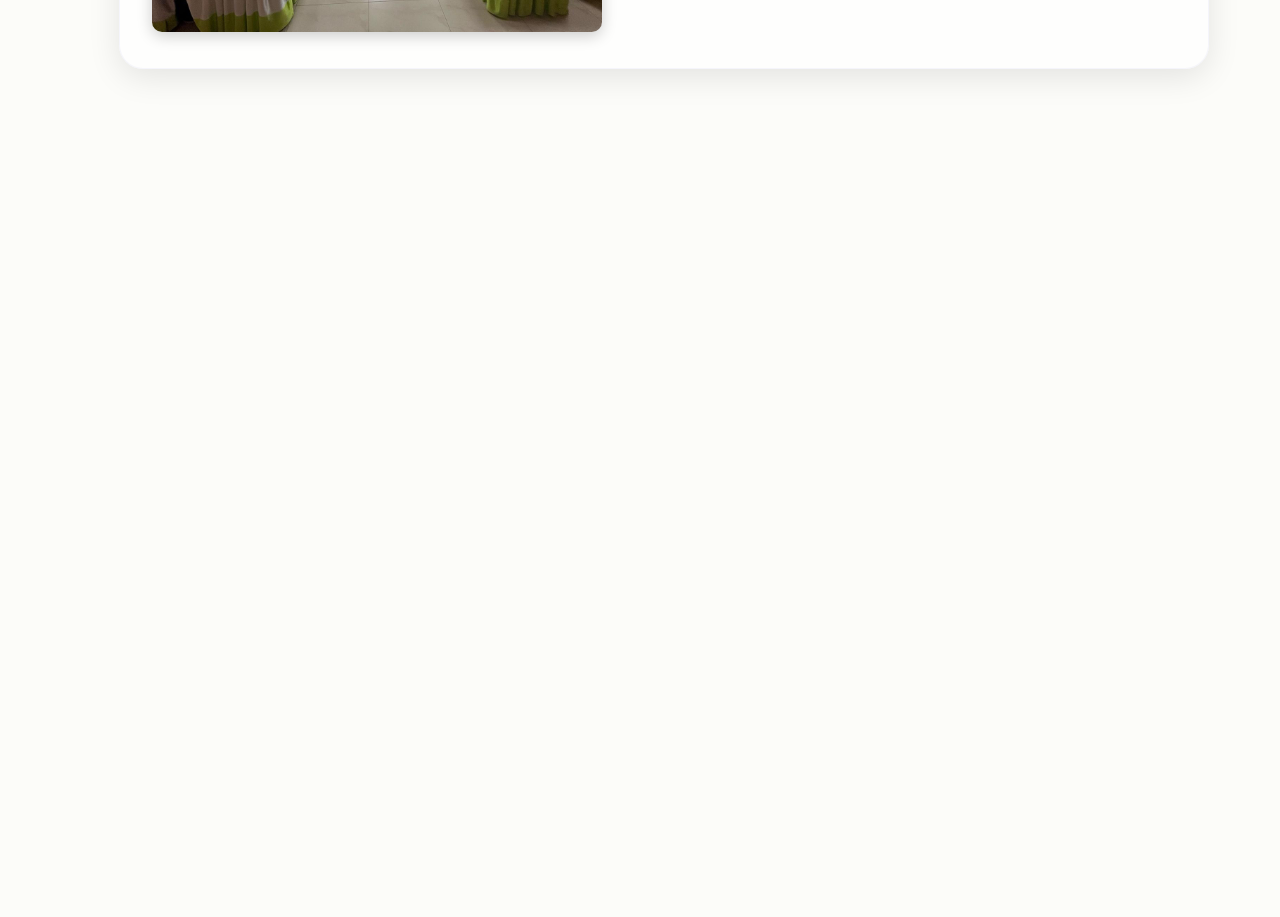
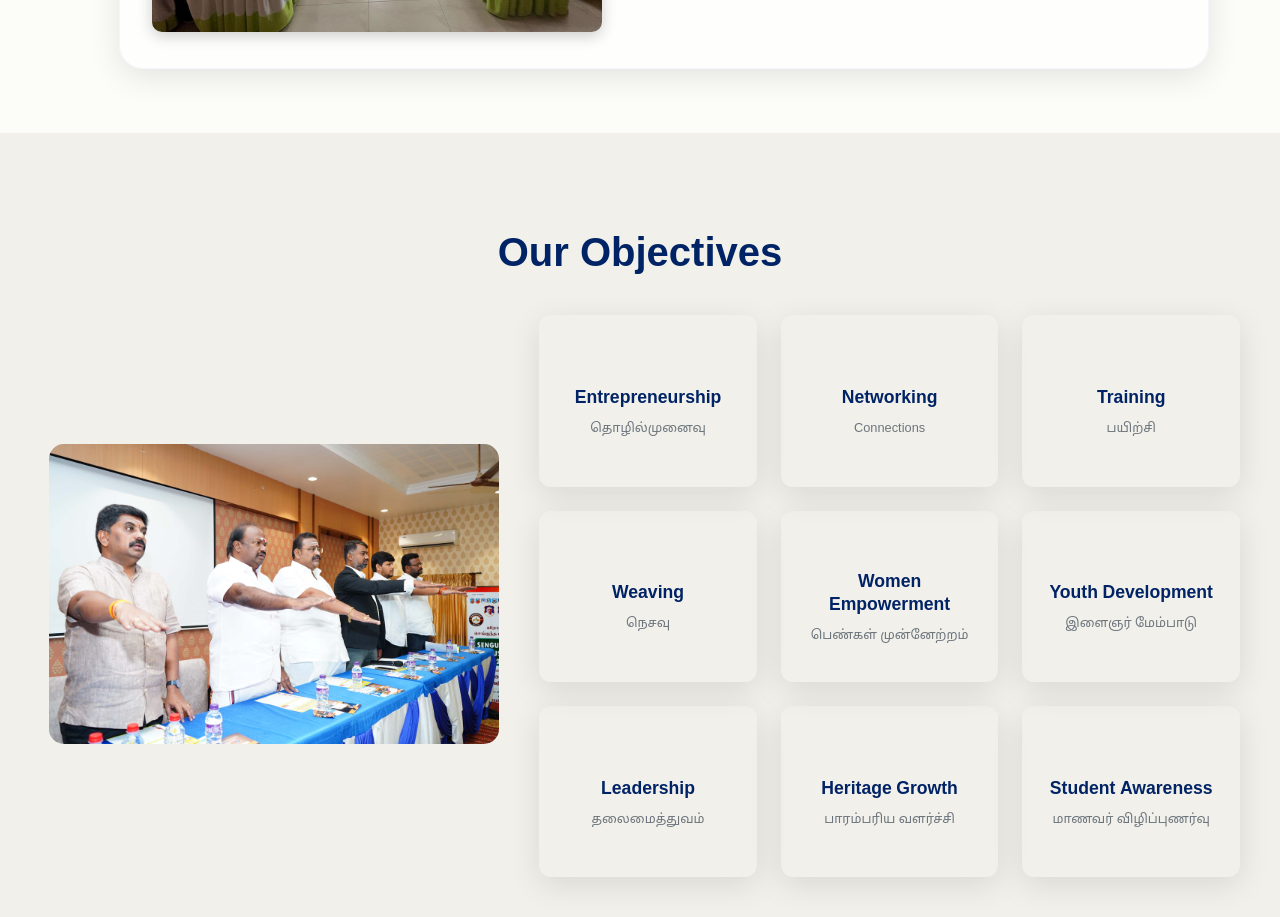
Before and after one commit to prem-ramamoorthy/businessConnect, a React (Vite) app: page / in a window 1280 px wide. Shown: the part 1880-2797 px from the top of the page. Before the commit the page ends 2013 px from the top, so only its background shows below. Built offline with nearby package versions, Linux system fonts and the light colour scheme.

Commit message:
Objective section completed

```diff
--- a/src/MainPage/MainPage.jsx
+++ b/src/MainPage/MainPage.jsx
@@ -1,6 +1,7 @@
 import Header from "./Header/Header.jsx"
 import Hero from "./Hero/Hero.jsx"
 import About from "./About/About.jsx"
+import Objective from "./Objectives/Objective.jsx"
 
 function MainPage() {
   return (
@@ -8,6 +9,7 @@ function MainPage() {
       <Header />
       <Hero />
       <About />
+      <Objective />
     </>
   )
 }
--- /dev/null
+++ b/src/MainPage/Objectives/Objective.jsx
@@ -0,0 +1,104 @@
+import './ObjectiveStyle.css'
+
+function Objective() {
+  return (
+    <section className="objectives-section">
+        <h2 className="section-title">Our Objectives</h2>
+
+        <div className="objectives-container">
+            <div className="objectives-image">
+                <img src="/src/assets/img2.jpg" alt="Community Objectives Illustration" />
+            </div>
+
+            <div className="objectives-grid">
+                <div className="objective-card">
+                    <div className="objective-keyword">
+                        <h4>Entrepreneurship</h4>
+                        <span>தொழில்முனைவு</span>
+                    </div>
+                    <div className="objective-details">
+                        <p>செங்குந்த சமுதாய மக்களை தொழில் முனைவோர்களாக ஊக்குவித்து தொழில் தொடங்க வழிகாட்டுதல்.</p>
+                    </div>
+                </div>
+                <div className="objective-card">
+                    <div className="objective-keyword">
+                        <h4>Networking</h4>
+                        <span>Connections</span>
+                    </div>
+                    <div className="objective-details">
+                        <p>ஒன்றிணைத்து Networking வணிக தொடர்புகளை விரிவாக்குதல்.
+                        </p>
+                    </div>
+                </div>
+                <div className="objective-card">
+                    <div className="objective-keyword">
+                        <h4>Training</h4>
+                        <span>பயிற்சி</span>
+                    </div>
+                    <div className="objective-details">
+                        <p>தொழில் முனைவோர்களுக்கு பயிற்சி, Start-up, Leadership
+                            போன்றவற்றை வழிகாட்டுதல்.</p>
+                    </div>
+                </div>
+                <div className="objective-card">
+                    <div className="objective-keyword">
+                        <h4>Weaving</h4>
+                        <span>நெசவு</span>
+                    </div>
+                    <div className="objective-details">
+                        <p>நமது குலத்தொழில் நெசவு பற்றிய பயிலரங்கம், பயிற்சிகள் வழங்குவது.</p>
+                    </div>
+                </div>
+                <div className="objective-card">
+                    <div className="objective-keyword">
+                        <h4>Women Empowerment</h4>
+                        <span>பெண்கள் முன்னேற்றம்</span>
+                    </div>
+                    <div className="objective-details">
+                        <p>நமது சமுதாய பெண்களின் தொழில் முன்னேற்றத்திற்கு உதவுவது.</p>
+                    </div>
+                </div>
+                <div className="objective-card">
+                    <div className="objective-keyword">
+                        <h4>Youth Development</h4>
+                        <span>இளைஞர் மேம்பாடு</span>
+                    </div>
+                    <div className="objective-details">
+                        <p>நமது சமுதாய இளைஞர்களை தொழில் முனைவோர்களாக உருவாக்குவது.</p>
+                    </div>
+                </div>
+                <div className="objective-card">
+                    <div className="objective-keyword">
+                        <h4>Leadership</h4>
+                        <span>தலைமைத்துவம்</span>
+                    </div>
+                    <div className="objective-details">
+                        <p>பொறுப்புணர்ச்சி, தன்னம்பிக்கை, மற்றும் தலைமைப் பண்பு பயிற்சிகளை
+                            வழங்குவது.</p>
+                    </div>
+                </div>
+                <div className="objective-card">
+                    <div className="objective-keyword">
+                        <h4>Heritage Growth</h4>
+                        <span>பாரம்பரிய வளர்ச்சி</span>
+                    </div>
+                    <div className="objective-details">
+                        <p>பாரம்பரிய Textile, Weaving போன்றவற்றை நவீனமாக்கி உலகளவில் கொண்டு செல்வது.</p>
+                    </div>
+                </div>
+                <div className="objective-card">
+                    <div className="objective-keyword">
+                        <h4>Student Awareness</h4>
+                        <span>மாணவர் விழிப்புணர்வு</span>
+                    </div>
+                    <div className="objective-details">
+                        <p>கல்லூரி மாணவர்கள் படிக்கும் போதே அவர்களுக்கு தொழில் பற்றிய விழிப்புணர்வு ஏற்படுத்துதல்.</p>
+                    </div>
+                </div>
+            </div>
+        </div>
+    </section>
+  )
+}
+
+export default Objective
--- /dev/null
+++ b/src/MainPage/Objectives/ObjectiveStyle.css
@@ -0,0 +1,168 @@
+:root {
+    --color-cream: #F2F0EA;
+    --color-royal-blue: #002366;
+    --color-warm-gold: #BFA181;
+    --color-light-gold: #D4B896;
+    --color-text-dark: #333;
+    --color-text-gray: #6c757d;
+    --color-white: #ffffff;
+
+    --gradient-gold: linear-gradient(135deg, var(--color-warm-gold) 0%, var(--color-light-gold) 100%);
+
+    --space-1rem: 1rem;
+    --space-1-5rem: 1.5rem;
+    --space-2rem: 2rem;
+    --space-2-5rem: 2.5rem;
+    --space-3rem: 3rem;
+    --space-4rem: 4rem;
+
+    --radius-12px: 12px;
+    --radius-15px: 15px;
+
+    --font-weight-600: 600;
+    --font-weight-700: 700;
+    --font-weight-1000: 1000;
+
+    --font-size-0-8rem: 0.8rem;
+    --font-size-0-9rem: 0.9rem;
+    --font-size-1rem: 1rem;
+    --font-size-1-1rem: 1.1rem;
+    --font-size-2-5rem: 2.5rem;
+
+    --line-height-1-2: 1.2;
+
+    --transition-0-3s: 0.3s;
+    --transition-0-4s: 0.4s;
+
+    --shadow-hover: 0 10px 30px rgba(0, 0, 0, 0.15);
+    --shadow-glow: 0 22px 38px rgba(63, 108, 182, 0.21), 0 1.5px 15px 1.6px #fbbf24;
+}
+
+.objectives-section {
+    padding: var(--space-4rem) var(--space-2rem);
+    text-align: center;
+    background: var(--color-cream);
+}
+
+.section-title {
+    font-size: var(--font-size-2-5rem);
+    color: var(--color-royal-blue);
+    margin-bottom: var(--space-2-5rem);
+    font-weight: var(--font-weight-700);
+}
+
+.objectives-container {
+    display: flex;
+    align-items: center;
+    gap: var(--space-2rem);
+    max-width: 1200px;
+    margin: 0 auto;
+}
+
+.objectives-image {
+    flex: 1;
+}
+
+.objectives-image img {
+    width: 100%;
+    max-width: 450px;
+    height: auto;
+    border-radius: var(--radius-15px);
+}
+
+.objectives-grid {
+    flex: 1.5;
+    display: grid;
+    grid-template-columns: repeat(3, 1fr);
+    gap: var(--space-1-5rem);
+}
+
+.objective-card {
+    font-family: 'Noto Sans Tamil', 'Tiro Tamil', Arial, sans-serif;
+    position: relative;
+    aspect-ratio: 4 / 3;
+    display: flex;
+    align-items: center;
+    justify-content: center;
+    padding: var(--space-1rem);
+    border-radius: var(--radius-12px);
+    overflow: hidden;
+    cursor: pointer;
+    transition: transform var(--transition-0-3s) ease, box-shadow var(--transition-0-3s) ease;
+    box-shadow: rgba(0, 0, 0, 0.1) 0px 8px 32px;
+
+}
+
+.objective-card:hover {
+    transform: translateY(-8px);
+    box-shadow: var(--shadow-hover);
+    margin-bottom: 0;
+}
+
+.objective-keyword {
+    text-align: center;
+    transition: opacity var(--transition-0-3s) ease;
+}
+
+.objective-keyword h4 {
+    font-size: var(--font-size-1-1rem);
+    color: var(--color-royal-blue);
+    margin-bottom: 0.5rem;
+    font-weight: var(--font-weight-600);
+}
+
+.objective-keyword span {
+    font-size: var(--font-size-0-8rem);
+    color: var(--color-text-gray);
+}
+
+.objective-card:hover .objective-keyword {
+    opacity: 0;
+}
+
+.objective-details {
+    position: absolute;
+    top: 0;
+    left: 0;
+    width: 100%;
+    height: 100%;
+    padding: var(--space-1rem);
+    display: flex;
+    align-items: center;
+    justify-content: center;
+    background: rgba(255, 255, 255, 0.2);
+    opacity: 0;
+    transform: translateY(100%);
+    transition: opacity var(--transition-0-4s) ease, transform var(--transition-0-4s) ease;
+}
+
+.objective-card:hover .objective-details {
+    opacity: 1;
+    transform: translate(-14px,-20px);
+}
+
+.objective-details p {
+    color: var(--color-text-dark);
+    font-size: var(--font-size-0-9rem);
+    line-height: var(--line-height-1-2);
+    margin-bottom: 0;
+    font-family: 'Noto Sans Tamil', 'Tiro Tamil', Arial, sans-serif;
+    font-weight: var(--font-weight-1000);
+}
+
+@media (max-width: 992px) {
+    .objectives-container {
+        flex-direction: column;
+        gap: var(--space-3rem);
+    }
+
+    .objectives-grid {
+        width: 100%;
+    }
+}
+
+@media (max-width: 576px) {
+    .objectives-grid {
+        grid-template-columns: repeat(2, 1fr);
+    }
+}
```
Also changed, not shown: src/assets/img2.jpg (added).
